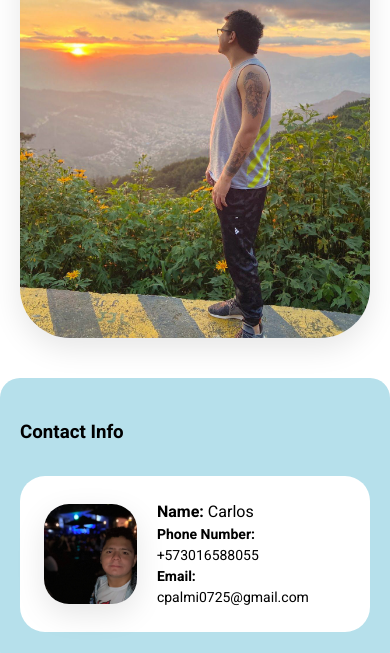
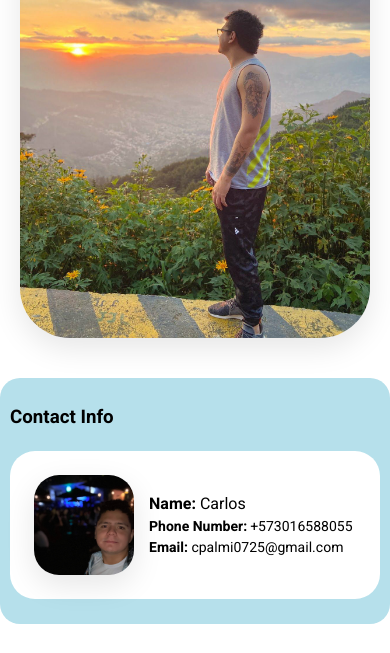
Before and after one commit to palmibb/personal-folio, a plain HTML site: page index.html in a window 390 px wide. Shown: the part 709-1362 px from the top of the page. Drawn offline with nearby package versions, Linux system fonts and the light colour scheme.

Commit message:
updated business card

```diff
--- a/style.css
+++ b/style.css
@@ -112,7 +112,7 @@ nav .nav-links a.selected{
     display: flex;
     align-items: center;
     /* justify-content: space-between; */
-    margin-bottom: 30px;
+    margin-bottom: 20px;
 }
 
 .recent .header h4,
@@ -134,7 +134,7 @@ nav .nav-links a.selected{
 
 /* ------------------------------------------------------- */
 .posts .img-ul img{
-    margin-right: 20px;
+    margin-right: 15px;
 }
 
 
@@ -504,7 +504,7 @@ footer p{
     }
 
     .recent{
-        padding: 40px 20px;
+        padding: 25px 10px;
     }
 
     .recent .posts .post-item{
```
